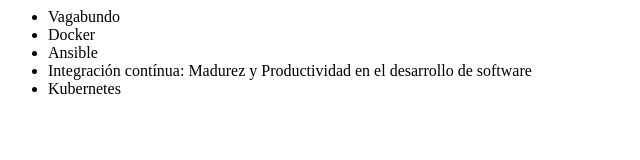
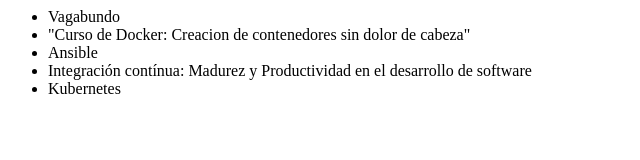
Before and after one commit to abrelata10/alura-git, a plain HTML site: page index.html in a window 1280 px wide. Shown: the whole page, without its empty margins (0-640 px from the left). Drawn offline with Linux system fonts and the light colour scheme.

Commit message:
Renombrando curso de Docker

```diff
--- a/index.html
+++ b/index.html
@@ -7,7 +7,7 @@
 <cuerpo>
      <ul>
          <li> Vagabundo </li>
-         <li> Docker </li>
+         <li> "Curso de Docker: Creacion de contenedores sin dolor de cabeza" </li>
          <li> Ansible </li>
          <li> Integración contínua: Madurez y Productividad en el desarrollo de software </li>
          <li> Kubernetes </li>
```
